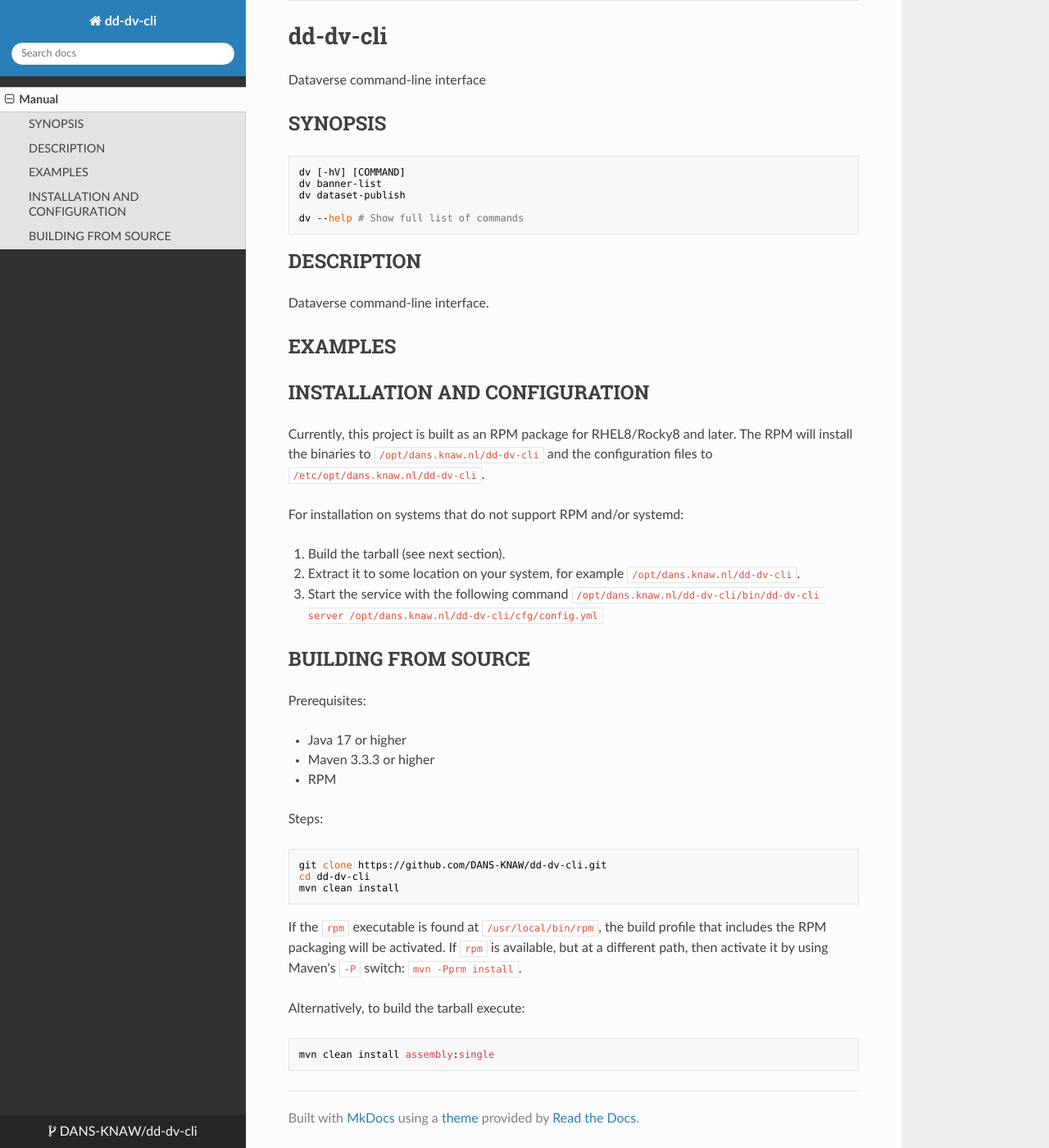
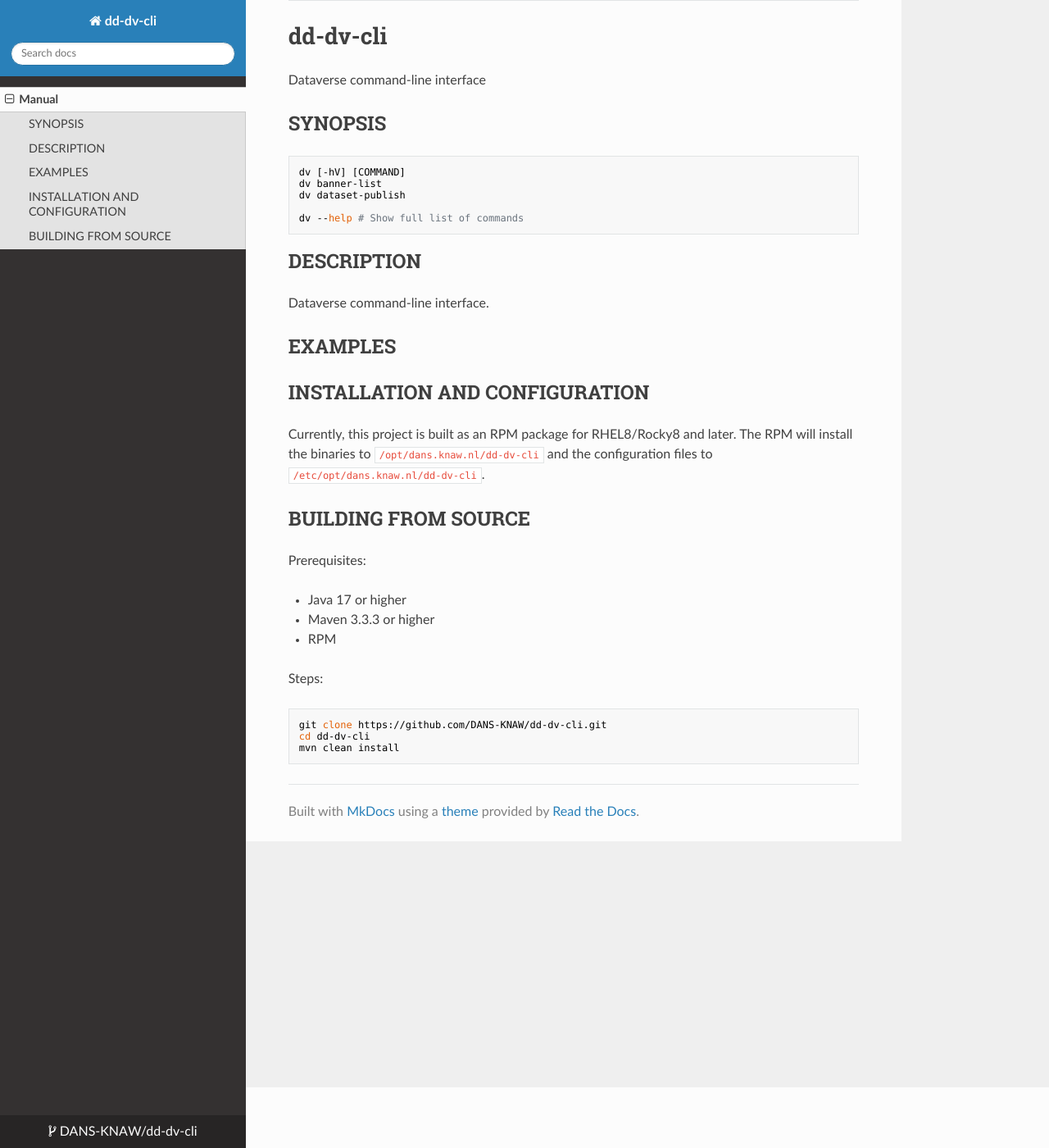
Before and after one commit to DANS-KNAW/dd-dv-cli, an MkDocs documentation site: the page built from docs/index.md, in a window 1280 px wide and 1400 px high, scrolled down 74 px. Shown: the whole window at 82% size. Built offline with MkDocs 1.6.1, drawn with Linux system fonts in a browser that asks for light colours; nearby versions of some CDN libraries.

Commit message:
Removed explicit support for non-RPM installation.

````diff
--- a/docs/index.md
+++ b/docs/index.md
@@ -30,15 +30,6 @@
 Currently, this project is built as an RPM package for RHEL8/Rocky8 and later. The RPM will install the binaries to
 `/opt/dans.knaw.nl/dd-dv-cli` and the configuration files to `/etc/opt/dans.knaw.nl/dd-dv-cli`.
 
-For installation on systems that do not support RPM and/or systemd:
-
-1. Build the tarball (see next section).
-2. Extract it to some location on your system, for example `/opt/dans.knaw.nl/dd-dv-cli`.
-3. Start the service with the following command
-   ```
-   /opt/dans.knaw.nl/dd-dv-cli/bin/dd-dv-cli server /opt/dans.knaw.nl/dd-dv-cli/cfg/config.yml
-   ```
-
 BUILDING FROM SOURCE
 --------------------
 Prerequisites:
@@ -52,11 +43,3 @@
     git clone https://github.com/DANS-KNAW/dd-dv-cli.git
     cd dd-dv-cli
     mvn clean install
-
-If the `rpm` executable is found at `/usr/local/bin/rpm`, the build profile that includes the RPM
-packaging will be activated. If `rpm` is available, but at a different path, then activate it by using
-Maven's `-P` switch: `mvn -Pprm install`.
-
-Alternatively, to build the tarball execute:
-
-    mvn clean install assembly:single
````
